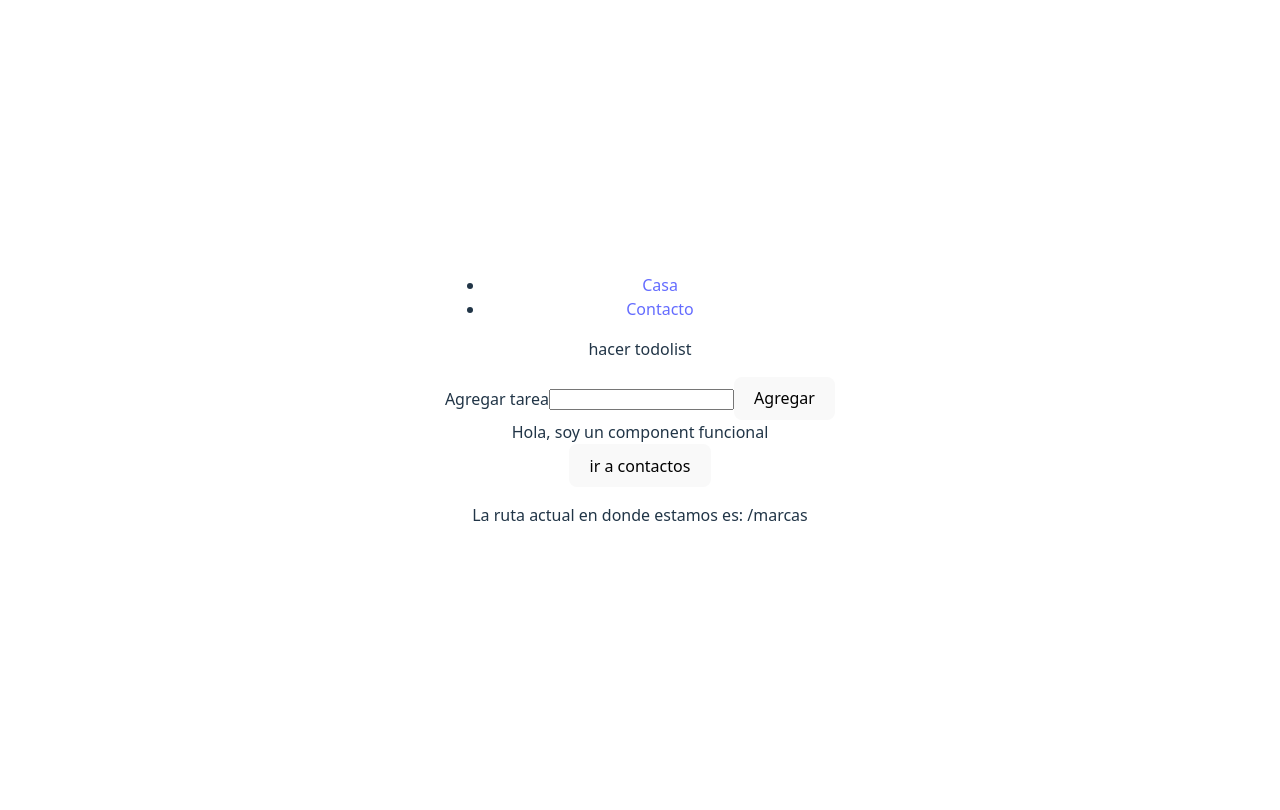
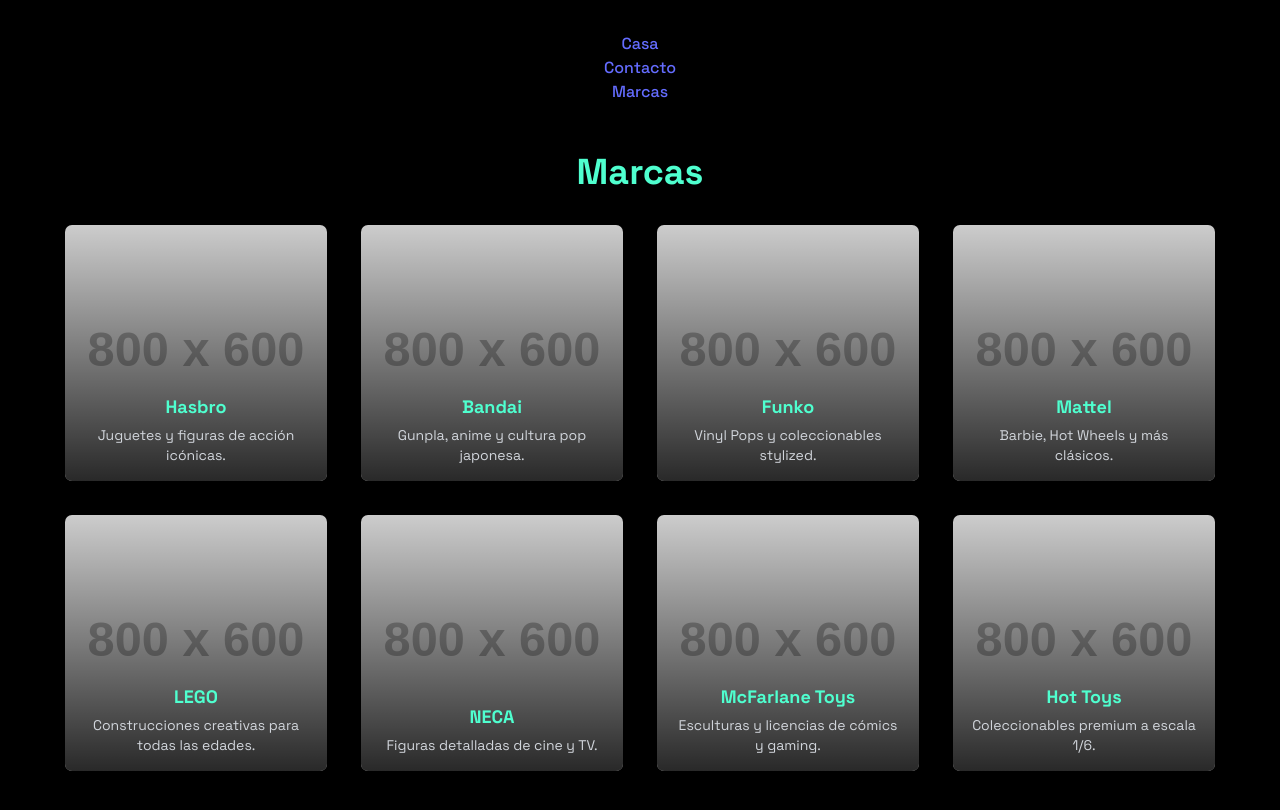
Before and after one commit to E-Salman/Ishimura_FrontEnd, a React (Vite) app in the folder client/: page /marcas in a window 1280 px wide. Shown: the top 810 px of the page. Built offline with nearby package versions, Linux system fonts and the light colour scheme.

Commit message:
categorias de Marcas

```diff
--- a/client/index.html
+++ b/client/index.html
@@ -1,13 +1,44 @@
 <!doctype html>
-<html lang="en">
+<html class="dark" lang="en">
   <head>
     <meta charset="UTF-8" />
     <link rel="icon" type="image/svg+xml" href="/vite.svg" />
     <meta name="viewport" content="width=device-width, initial-scale=1.0" />
     <title>client</title>
+    <!-- Fonts -->
+    <link rel="preconnect" href="https://fonts.googleapis.com" />
+    <link rel="preconnect" href="https://fonts.gstatic.com" crossorigin />
+    <link href="https://fonts.googleapis.com/css2?family=Space+Grotesk:wght@400;500;700&display=swap" rel="stylesheet" />
+    <!-- Tailwind via CDN (for quick stitching) -->
+    <script src="https://cdn.tailwindcss.com?plugins=forms,container-queries"></script>
+    <script>
+      tailwind.config = {
+        darkMode: 'class',
+        theme: {
+          extend: {
+            colors: {
+              primary: '#4FFFCF',
+              'background-dark': '#000000',
+            },
+            fontFamily: {
+              display: ['Space Grotesk', 'sans-serif'],
+            },
+            borderRadius: {
+              DEFAULT: '0.25rem',
+              lg: '0.5rem',
+              xl: '0.75rem',
+              full: '9999px',
+            },
+          },
+        },
+      };
+    </script>
+    <style>
+      .group:hover .group-hover-visible { visibility: visible; opacity: 1; }
+    </style>
   </head>
-  <body>
+  <body class="bg-background-dark font-display text-gray-200">
     <div id="root"></div>
     <script type="module" src="/src/main.jsx"></script>
   </body>
-</html>
+  </html>
--- a/client/package.json
+++ b/client/package.json
@@ -12,7 +12,7 @@
   "dependencies": {
     "react": "^19.1.1",
     "react-dom": "^19.1.1",
-    "react-router-dom": "^7.9.3"
+    "react-router-dom": "^7.9.4"
   },
   "devDependencies": {
     "@eslint/js": "^9.36.0",
--- a/client/src/App.jsx
+++ b/client/src/App.jsx
@@ -3,6 +3,7 @@
 import viteLogo from '/vite.svg'
 import './App.css'
 import Form from './components/Form'
+import MarcasPage from './components/MarcasPage'
 import Home from './views/Home'
 import Navigation from './views/Navigation'
 import { Routes, Route, useNavigate, useLocation } from 'react-router-dom'
@@ -22,12 +23,8 @@
     <Routes>
       <Route path="/home" element={<Home/>}/>
       <Route path="/contact" element={<Contact/>}/>
+      <Route path="/marcas" element={<MarcasPage/>}/>
     </Routes>
-
-    <p>hacer todolist</p>
-    <Form/>
-    <button onClick={handleClick}>ir a contactos</button>
-    <p>La ruta actual en donde estamos es: {location.pathname}</p>
     </>
   )
 }
--- a/client/src/components/Form.jsx
+++ /dev/null
@@ -1,38 +0,0 @@
-import { useState } from "react"
-import Todo from './Todo'
-const Form = () => {
-    /*const [todos, setTodos] = useState([
-        {todo: 'Todo 1'},
-        {todo: 'Todo 2'},
-        {todo: 'Todo 3'}
-    ])*/
-    const [todo, setTodo] = useState("")
-    const [todos, setTodos] = useState([]);
-
-    const handleChange = (e) => setTodo(e.target.value)
-
-    const handleClick = ()=>{
-        if(todo.trim()===""){
-            alert("El campo no puede estar vacio");
-            return;
-        }
-        setTodos([ ...todos,{ todo }]);
-        return;
-    };
-
-    return (
-        <>
-            <form onSubmit={(e)=> e.preventDefault()}>
-                <label>Agregar tarea</label>
-                <input type="text" name="todo" onChange={handleChange}/>
-                <button onClick={handleClick}>Agregar</button>
-
-            </form>
-            {todos.map((value, index) => (
-                <Todo todo={value.todo} key={index}/>
-            ))}
-            <div>Hola, soy un component funcional</div>
-        </>
-    )
-};
-export default Form
--- /dev/null
+++ b/client/src/components/MarcasCard.jsx
@@ -0,0 +1,23 @@
+export default function MarcasCard({ title, description, image, onClick }) {
+  return (
+    <div
+      role="button"
+      tabIndex={0}
+      onClick={onClick}
+      onKeyDown={(e) => (e.key === 'Enter' || e.key === ' ') && onClick?.(e)}
+      className="group relative block overflow-hidden rounded-lg border border-transparent hover:border-primary/50 transition-all duration-300 cursor-pointer focus:outline-none focus:ring-2 focus:ring-primary/60"
+    >
+      <img
+        src={image}
+        alt={title}
+        loading="lazy"
+        className="h-64 w-full object-cover transition-transform duration-300 group-hover:scale-105"
+      />
+      <div className="absolute inset-0 bg-gradient-to-t from-black/80 to-transparent"></div>
+      <div className="absolute bottom-0 left-0 right-0 p-4">
+        <h3 className="text-lg font-bold text-primary">{title}</h3>
+        <p className="mt-1 text-sm text-gray-300">{description}</p>
+      </div>
+    </div>
+  );
+}
--- /dev/null
+++ b/client/src/components/MarcasGrid.jsx
@@ -0,0 +1,21 @@
+import MarcasCard from "./MarcasCard";
+
+export default function MarcasGrid({ marcas = [], onSelect }) {
+  if (!marcas.length) {
+    return <p className="text-zinc-400">No hay marcas.</p>;
+  }
+
+  return (
+    <div className="grid grid-cols-1 gap-8 sm:grid-cols-2 lg:grid-cols-3 xl:grid-cols-4">
+      {marcas.map((m) => (
+        <MarcasCard
+          key={m.id}
+          title={m.title}
+          description={m.description}
+          image={m.image}
+          onClick={() => onSelect?.(m)}
+        />
+      ))}
+    </div>
+  );
+}
--- /dev/null
+++ b/client/src/components/MarcasPage.jsx
@@ -0,0 +1,71 @@
+import MarcasGrid from "./MarcasGrid";
+
+const MARCAS = [
+  {
+    id: "hasbro",
+    title: "Hasbro",
+    description: "Juguetes y figuras de acción icónicas.",
+    image: "https://placehold.co/800x600/png?text=Hasbro",
+    slug: "hasbro",
+  },
+  {
+    id: "bandai",
+    title: "Bandai",
+    description: "Gunpla, anime y cultura pop japonesa.",
+    image: "https://placehold.co/800x600/png?text=Bandai",
+    slug: "bandai",
+  },
+  {
+    id: "funko",
+    title: "Funko",
+    description: "Vinyl Pops y coleccionables stylized.",
+    image: "https://placehold.co/800x600/png?text=Funko",
+    slug: "funko",
+  },
+  {
+    id: "mattel",
+    title: "Mattel",
+    description: "Barbie, Hot Wheels y más clásicos.",
+    image: "https://placehold.co/800x600/png?text=Mattel",
+    slug: "mattel",
+  },
+  {
+    id: "lego",
+    title: "LEGO",
+    description: "Construcciones creativas para todas las edades.",
+    image: "https://placehold.co/800x600/png?text=LEGO",
+    slug: "lego",
+  },
+  {
+    id: "neca",
+    title: "NECA",
+    description: "Figuras detalladas de cine y TV.",
+    image: "https://placehold.co/800x600/png?text=NECA",
+    slug: "neca",
+  },
+  {
+    id: "mcfarlane",
+    title: "McFarlane Toys",
+    description: "Esculturas y licencias de cómics y gaming.",
+    image: "https://placehold.co/800x600/png?text=McFarlane+Toys",
+    slug: "mcfarlane-toys",
+  },
+  {
+    id: "hottoys",
+    title: "Hot Toys",
+    description: "Coleccionables premium a escala 1/6.",
+    image: "https://placehold.co/800x600/png?text=Hot+Toys",
+    slug: "hot-toys",
+  },
+];
+
+export default function MarcasPage() {
+  return (
+    <main className="flex-1">
+      <div className="container mx-auto px-4 py-12 sm:px-6 lg:px-8">
+        <h1 className="mb-8 text-4xl font-bold text-primary">Marcas</h1>
+        <MarcasGrid marcas={MARCAS} onSelect={(marca) => console.log(marca)} />
+      </div>
+    </main>
+  );
+}
--- a/client/src/components/Todo.jsx
+++ /dev/null
@@ -1,8 +0,0 @@
-const Todo = ({todo})=>{
-    return(
-        <>
-        <h3>{todo}</h3>
-        </>
-    )
-}
-export default Todo
--- a/client/src/views/Navigation.jsx
+++ b/client/src/views/Navigation.jsx
@@ -10,6 +10,9 @@
                 <li>
                     <Link to='/contact'>Contacto</Link>
                 </li>
+                <li>
+                    <Link to='/marcas'>Marcas</Link>
+                </li>
             </ul>
         </nav>
         </>
```
Also changed, not shown: client/src/components/CategoriesPage.jsx (deleted, +0 -37 lines), client/src/components/CategoryCard.jsx (deleted, +0 -20 lines), client/src/components/CategoryGrid.jsx (deleted, +0 -21 lines), 1 other file (tests, documents, lock files or other folders).
